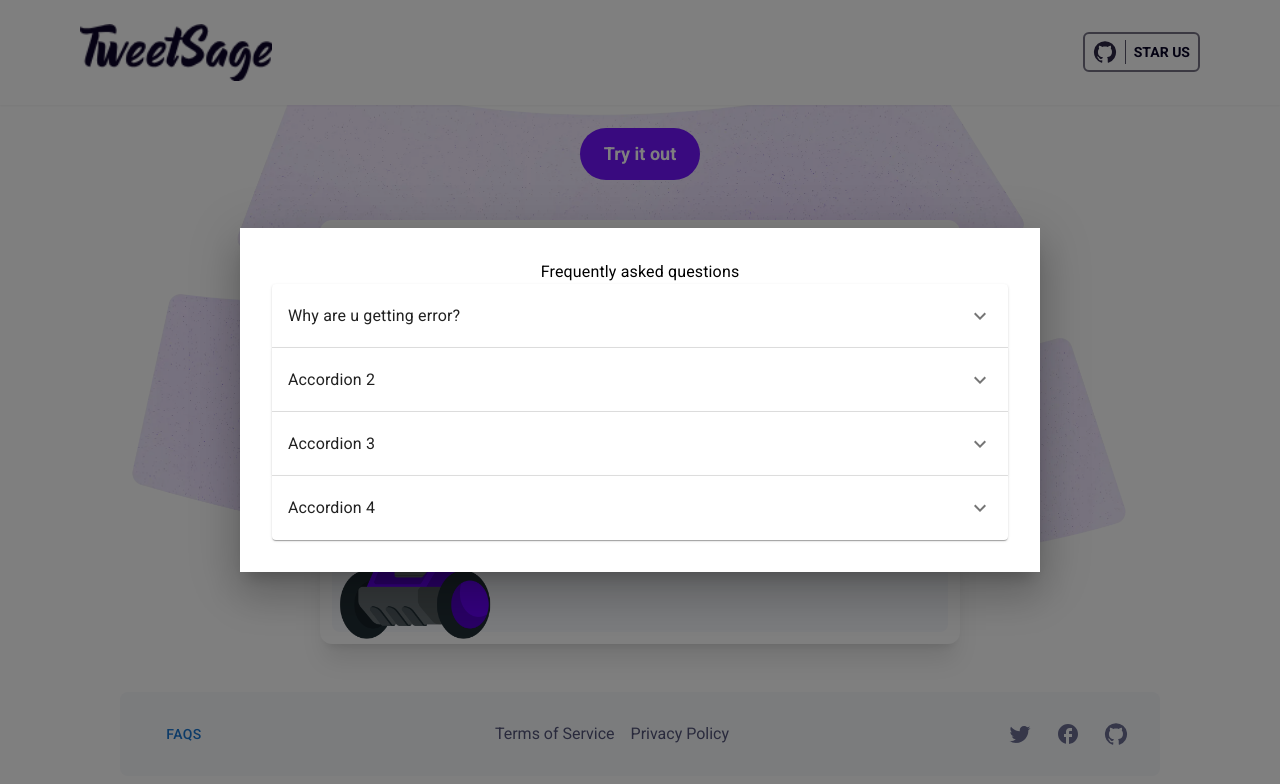
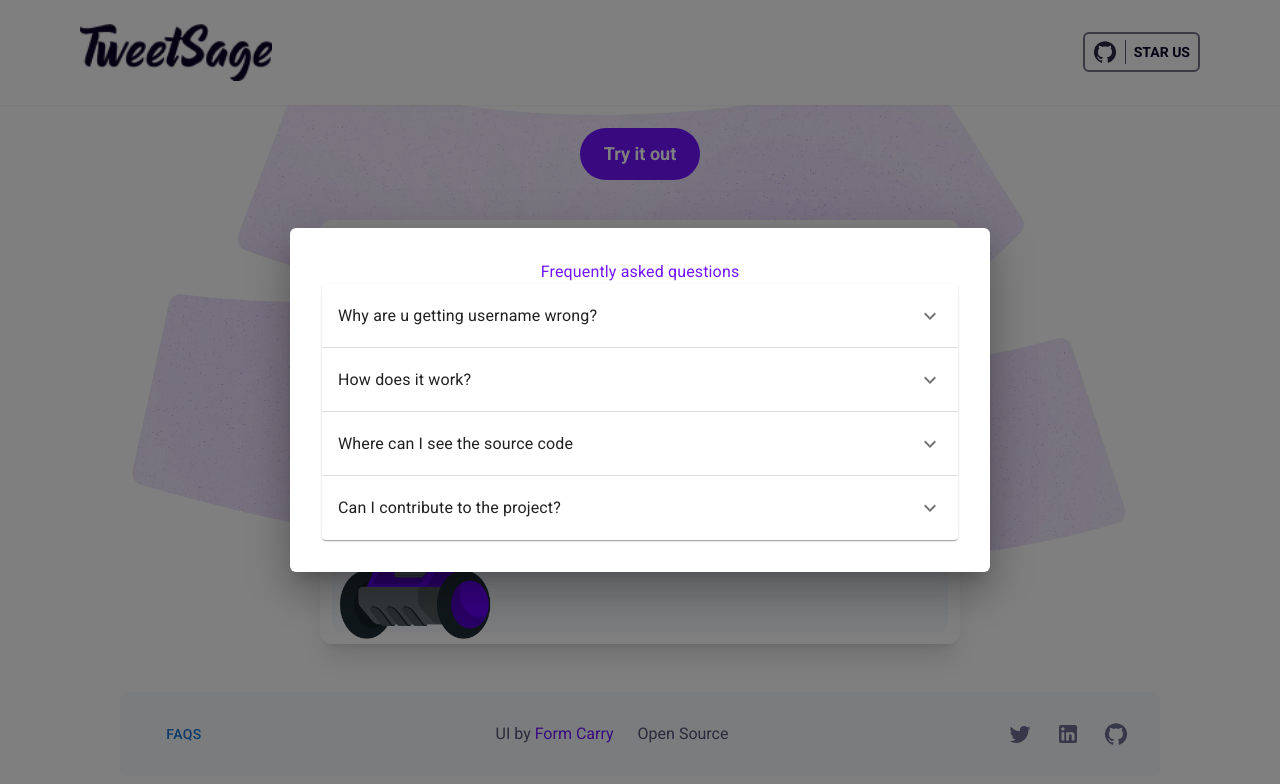
Before and after one commit to Aadarsh805/TweetSage, a Next.js app: page / in a window 1280 px wide. Both pictures are taken after a click on the button "FAQS". Shown: the part 249-1033 px from the top of the page. Built offline with nearby package versions, Linux system fonts and the light colour scheme.

Commit message:
landing page content

```diff
--- a/app/Accordian.jsx
+++ b/app/Accordian.jsx
@@ -4,71 +4,77 @@
 import AccordionDetails from '@mui/material/AccordionDetails';
 import Typography from '@mui/material/Typography';
 import ExpandMoreIcon from '@mui/icons-material/ExpandMore';
+import Link from 'next/link';
 
 export default function Accordian() {
     return (
-        <div className='flex flex-col items-center justify-center'>
-            <Typography className='font-bold text-2xl mb-6'>
+        <div className='flex flex-col items-center justify-center w-full'>
+            <Typography className='font-bold text-2xl mb-6 text-[#7214ff] text-center'>
                 Frequently asked questions
             </Typography>
 
-            <Accordion>
+            <Accordion className='w-full py-2' >
                 <AccordionSummary
                     expandIcon={<ExpandMoreIcon />}
                     aria-controls="panel1a-content"
                     id="panel1a-header"
                 >
-                    <Typography className='py-2'>Why are u getting error?</Typography>
+                    <Typography >Why are u getting username wrong?</Typography>
                 </AccordionSummary>
                 <AccordionDetails>
                     <Typography>
-                        Lorem ipsum dolor sit amet, consectetur adipiscing elit. Suspendisse
-                        malesuada lacus ex, sit amet blandit leo lobortis eget.
+                        <li>
+                            You don't have your phone number linked with your Twitter account.
+
+                        </li>
+                        <li>
+                            You have not tweeted recently.
+                        </li>
+                        <li>
+                            Our API might be down, retry after sometime.
+                        </li>
                     </Typography>
                 </AccordionDetails>
             </Accordion>
-            <Accordion>
+            <Accordion className='w-full py-2' >
                 <AccordionSummary
                     expandIcon={<ExpandMoreIcon />}
                     aria-controls="panel1a-content"
                     id="panel1a-header"
                 >
-                    <Typography className='py-2'>Accordion 2</Typography>
+                    <Typography >How does it work?</Typography>
                 </AccordionSummary>
                 <AccordionDetails>
                     <Typography>
-                        Lorem ipsum dolor sit amet, consectetur adipiscing elit. Suspendisse
-                        malesuada lacus ex, sit amet blandit leo lobortis eget.
+                        We are fetching your recent tweets through the Twitter API and giving them to the chatGPT API along with the question you asked. It replies with the most optimal answer.
                     </Typography>
                 </AccordionDetails>
             </Accordion>
-            <Accordion>
+            <Accordion className='w-full py-2'>
                 <AccordionSummary
                     expandIcon={<ExpandMoreIcon />}
                     aria-controls="panel1a-content"
                     id="panel1a-header"
                 >
-                    <Typography className='py-2'>Accordion 3</Typography>
+                    <Typography >Where can I see the source code</Typography>
                 </AccordionSummary>
                 <AccordionDetails>
                     <Typography>
-                        Lorem ipsum dolor sit amet, consectetur adipiscing elit. Suspendisse
-                        malesuada lacus ex, sit amet blandit leo lobortis eget.
+                        It's available right here in our Github repository <Link href='https://github.com/Aadarsh805/TweetSage.ai' />
                     </Typography>
                 </AccordionDetails>
             </Accordion>
-            <Accordion>
+            <Accordion className='w-full  py-2 shadow-bottom'>
                 <AccordionSummary
                     expandIcon={<ExpandMoreIcon />}
                     aria-controls="panel2a-content"
                     id="panel2a-header"
                 >
-                    <Typography className='py-2'>Accordion 4</Typography>
+                    <Typography >Can I contribute to the project?</Typography>
                 </AccordionSummary>
                 <AccordionDetails>
                     <Typography>
-                        Lorem ipsum dolor sit amet, consectetur adipiscing elit. Suspendisse
-                        malesuada lacus ex, sit amet blandit leo lobortis eget.
+                        Definitely yes, this project is completely open-source and open to your valuable contributions.
                     </Typography>
                 </AccordionDetails>
             </Accordion>
--- a/app/Faqs.tsx
+++ b/app/Faqs.tsx
@@ -14,8 +14,8 @@
     top: '50%',
     left: '50%',
     transform: 'translate(-50%, -50%)',
-    // width: '100%',
-    // maxWidth: 700,
+    width: '90%',
+    maxWidth: 700,
     bgcolor: 'background.paper',
     // border: '2px solid #000',
     boxShadow: 24,
@@ -27,23 +27,8 @@
     const [open, setOpen] = React.useState(false);
     const handleOpen = () => setOpen(true);
     const handleClose = () => setOpen(false);
-    const [windowSize, setWindowSize] = React.useState(getWindowSize())
 
-    function getWindowSize() {
-        const { innerWidth } = window
-        return innerWidth
-    }
 
-    useEffect(() => {
-        const handleWindowSize = () => {
-            setWindowSize(getWindowSize())
-        }
-
-        window.addEventListener('resize', handleWindowSize)
-
-        return () => window.removeEventListener('resize', handleWindowSize)
-
-    }, [])
 
 
 
@@ -52,7 +37,7 @@
         <div >
             <Button onClick={handleOpen} className='text-[#535479]'>FAQs</Button>
             <Modal
-                sx={{ paddingLeft: 40 }}
+                // sx={{ borderRadius: '5rem' }}
                 aria-labelledby="transition-modal-title"
                 aria-describedby="transition-modal-description"
                 open={open}
@@ -62,9 +47,10 @@
                 BackdropProps={{
                     timeout: 500,
                 }}
+
             >
                 <Fade in={open}>
-                    <Box sx={style} className={`${windowSize <= 820 ? 'w-[90%]' : 'w-full max-w-[50em]'}`}>
+                    <Box sx={style} className={`rounded-md`}>
                         <Accordian />
                     </Box>
                 </Fade>
--- a/app/Footer.tsx
+++ b/app/Footer.tsx
@@ -2,30 +2,40 @@
 import GitHubIcon from '@mui/icons-material/GitHub';
 import FacebookRoundedIcon from '@mui/icons-material/FacebookRounded';
 import TwitterIcon from '@mui/icons-material/Twitter';
+import LinkedInIcon from '@mui/icons-material/LinkedIn';
 import Link from 'next/link';
 import Faqs from "./Faqs";
+import { Tooltip } from '@mui/material';
 
 
 // #f7f9fc
 const Footer = () => {
     return (
-        <div className='bg-[#f7f9fc] w-full flex flex-col md:flex-row md:justify-between md:px-8 items-center justify-center gap-5 py-8 md:py-6 mt-12 mb-6 text-[#535479] rounded-lg max-w-[65em]'>
+        <div className='bg-[#f7f9fc] w-full flex flex-col md:flex-row md:justify-between md:px-8 items-center justify-center gap-3 py-4 md:py-6 mt-12 mb-6 text-[#535479] rounded-lg max-w-[65em]'>
             <Faqs />
-            <div className='flex items-center justify-center gap-4'>
-                <p>Terms of Service</p>
-                <p>Privacy Policy</p>
+            <div className='flex flex-col md:flex-row items-center justify-center gap-3 md:gap-6'>
+                <p>UI by <Link className='text-[#7214ff]' href='https://formcarry.com'>Form Carry</Link></p>
+                <p>Open Source</p>
             </div>
 
+
             <div className='flex items-center justify-center gap-4 md:gap-6 text-[#6c6f93]'>
-                <Link href='#'>
+                <Tooltip  title="Twitter"  placement='top'>
+                <Link href='https://twitter.com/Aadarsh805'>
                     <TwitterIcon className='text-2xl cursor-pointer  md:text-[32px]' />
                 </Link>
-                <Link href='#'>
-                    <FacebookRoundedIcon className='text-2xl cursor-pointer md:text-[32px]' />
+                </Tooltip>
+                <Tooltip title="Linkedin" placement='top'>
+                <Link href='https://www.linkedin.com/in/aadarsh-thakur-090a31227/'>
+                   <LinkedInIcon  className='text-2xl cursor-pointer  md:text-[32px]'/>
                 </Link>
-                <Link href='#'>
+                </Tooltip>
+                <Tooltip title="Github" placement='top'>
+                <Link href='https://github.com/Aadarsh805/TweetSage.ai'>
                     <GitHubIcon className='text-2xl cursor-pointer md:text-[32px]' />
                 </Link>
+                </Tooltip>
+
             </div>
         </div>
     )
--- a/app/page.tsx
+++ b/app/page.tsx
@@ -13,25 +13,7 @@
   //   transitionRef!.current!.style.transform = `translateY(-200vh)`;
   // };
 
-  const sentences = ["First sentence", "Second sentence", "Third sentence"];
-  const [index, setIndex] = useState(0);
-  const [text, setText] = useState("");
 
-  useEffect(() => {
-    const interval = setInterval(() => {
-      const currentSentence = sentences[index];
-      const currentChar = currentSentence[text.length];
-
-      if (text.length === currentSentence.length) {
-        setText("");
-        setIndex((index + 1) % sentences.length);
-      } else {
-        setText(text + currentChar);
-      }
-    }, 100);
-
-    return () => clearInterval(interval);
-  }, [index, text, sentences]);
 
   const numbers = [1, 2, 3, 4, 5, 6, 7, 8, 9, 10];
 
@@ -74,14 +56,14 @@
             >
               <Image src={bot} alt="bot" className={`w-[10rem]`} />
               <div
-                className={`bot-chat absolute whitespace-nowrap z-50 -top-[3rem] left-0 w-fit p-4 text-xs bg-white rounded-full shadow-md hidden opacity-0 group-hover:flex group-hover:opacity-100 transition duration-1000`}
+                className={`bot-chat absolute whitespace-nowrap z-50 -top-[3rem] left-0 w-fit p-4 text-[.8rem] bg-white rounded-full shadow-md hidden opacity-0 group-hover:flex group-hover:opacity-100 transition duration-1000`}
               >
                 Oops! my bad, go ahead.
               </div>
               <div
-                className={`bot-chat absolute whitespace-nowrap -top-[3rem] left-1 w-fit p-4 text-xs bg-white rounded-full shadow-md z-[100] group-hover:hidden`}
+                className={`bot-chat  absolute whitespace-nowrap -top-[3rem] left-1 min-w-[8rem] p-4 text-[.8rem] bg-white rounded-full shadow-md z-[100] group-hover:hidden`}
               >
-                Damn 4 new followers 🥳
+                TweetSage is awesome!
               </div>
             </div>
           </div>
@@ -95,7 +77,7 @@
               Guide
             </p>
           </div>
-          <div className="bg-[#f8f9fd] h-[18rem] sm:h-[22rem] px-4 py-2 rounded-lg z-[20]">
+          <div className="bg-[#f8f9fd] h-[18rem] sm:h-[22rem] px-4 py-2 rounded-lg z-[20] overflow-scroll">
             <div className="flex  absolute max-h-fit overflow-hidden w-fit flex-col items-center">
               {numbers.map((number) => (
                 <span key={number} className="text-[#b3b8d0] lg:text-lg">
@@ -103,9 +85,25 @@
                 </span>
               ))}
             </div>
-            <p className="ml-10 leading-8 text-lg lg:text-xl font-medium text-[#090426ae] typing-effect2">
-              {text}
-            </p>
+            <div className="ml-10 leading-8 text-lg lg:text-xl text-[#09042687]" >
+              <span className="text-[#fa85a4]">{`<html>`}</span>
+              <p className="pl-4 flex flex-col">
+                <span className="text-[#1463FF] text-lg">{`<text>`}</span>
+                <span className="pl-4 text-[16px] leading-5">
+                  We will first analyze your tweets then generate an answer to your question based on those tweets
+                </span>
+                <span className="text-[#1463FF] text-lg">{`</text>`}</span>
+              </p>
+              <p className="pl-4 flex flex-col">
+                <span className="text-[#7214FF] text-lg">{`<code>`}</span>
+                <span className="pl-4 text-[16px] leading-5">
+                  We are using chatGPT to analyze your tweets. Only works if you are an active user on twitter
+                </span>
+                <span className="text-[#7214FF] text-lg">{`</code>`}</span>
+              </p>
+
+              <span className="text-[#fa85a4]">{`<html>`}</span>
+            </div>
           </div>
         </div>
 
--- a/app/play/Form.tsx
+++ b/app/play/Form.tsx
@@ -137,35 +137,35 @@
   }, [answer]);
 
   // Background color change have been made here
-  // background-color: grey;
 
-  // const StyledButton = styled(LoadingButton)`
+  // background-color: ${loadedTweets && tweets ? 'grey' : '#7214ff'} ;
+  const StyledButton = styled(LoadingButton)`
+  background-color: grey;
+    border: none;
+    &:hover {
+      background-color: #7214ff;
+    }
+  `;
+
+// Button Changes adding here
+
+  // const StyledTweetButton = styled(LoadingButton)`
   //   background-color: ${loadedTweets && tweets ? 'grey' : '#7214ff'} ;
   //   border: none;
   //   &:hover {
-  //     background-color: #7214ff;
+  //     background-color: ${loadedTweets ? 'grey' : '#7214ff'};
+  //     opacity: ${!loadedTweets && user ? '.8' : '1'}
   //   }
   // `;
 
-// Button Changes adding here
-
-  const StyledTweetButton = styled(LoadingButton)`
-    background-color: ${loadedTweets && tweets ? 'grey' : '#7214ff'} ;
-    border: none;
-    &:hover {
-      background-color: ${loadedTweets ? 'grey' : '#7214ff'};
-      opacity: ${!loadedTweets && user ? '.8' : '1'}
-    }
-  `;
-
-  const StyledAnswerButton = styled(LoadingButton)`
-    background-color: ${question && tweets ? '#7214ff' : 'grey'} ;
-    border: none;
-    &:hover {
-      background-color: ${question ? '#7214ff' : 'grey'};
-      opacity: ${question && tweets ? '.8' : '1'}
-    }
-  `;
+  // const StyledAnswerButton = styled(LoadingButton)`
+  //   background-color: ${question && tweets ? '#7214ff' : 'grey'} ;
+  //   border: none;
+  //   &:hover {
+  //     background-color: ${question ? '#7214ff' : 'grey'};
+  //     opacity: ${question && tweets ? '.8' : '1'}
+  //   }
+  // `;
 
   return (
     <div className="text-center flex flex-col items-center justify-center w-full sm:max-w-[35em] z-30">
@@ -204,19 +204,19 @@
           />
 
           {/* Making button changes here */}
-          <StyledTweetButton
+          <StyledButton
             type="submit"
             onClick={handleClick}
-            className="border h-[4em] text-white font-bold hover:opacity-80 self-stretch"
+            className="border h-[4em] bg-[#7214ff] text-white font-bold hover:opacity-80 self-stretch"
             loading={loadingTweets}
             variant="contained"
             disableFocusRipple
-            disabled={!user}
+            // disabled={!user || loadedTweets}
           // Another change have been made here
-          // disabled={loadedTweets}
+          disabled={loadedTweets}
           >
             {loadedTweets && tweets ? "tweets loaded" : "get tweets"}
-          </StyledTweetButton>
+          </StyledButton>
         </form>
         <TextField
           label="Question"
@@ -240,7 +240,7 @@
           >
             <span className="text-xs text-white">Get tweets first!</span>
           </div>
-          <StyledAnswerButton
+          <StyledButton
             onClick={handleSecondClick}
             className={`border bg-[#7214ff] text-white font-bold w-full`}
             sx={{ padding: "1rem" }}
@@ -251,7 +251,7 @@
             loadingIndicator="Getting answer..."
           >
             Get answer
-          </StyledAnswerButton>
+          </StyledButton>
         </div>
       </div>
     </div>
```
Also changed, not shown: app/play/Answers.tsx (+21 -9 lines), public/hashnode.svg (added).
